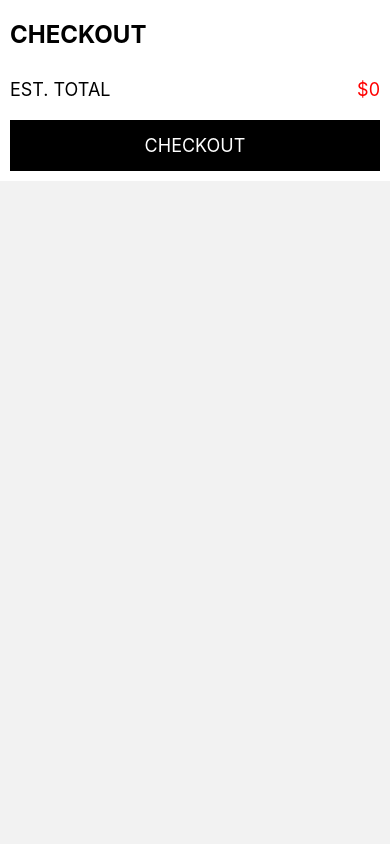
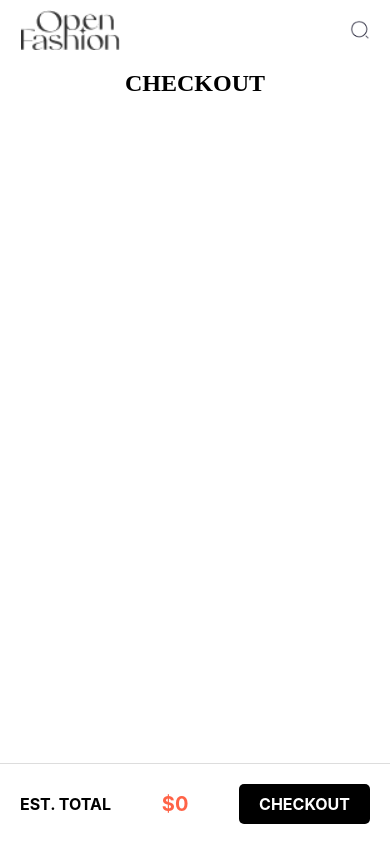
Before and after one commit to bakorx/rn-assignment6-11279787, a React Native app in the folder clothingApp/: screen /Checkout in a window 390 px wide. Built offline with nearby package versions, Linux system fonts and the light colour scheme.

Commit message:
updated checkout page

```diff
--- a/clothingApp/components/ProductList.js
+++ b/clothingApp/components/ProductList.js
@@ -1,5 +1,5 @@
 import React from 'react';
-import { View, Text, Image, TouchableOpacity, StyleSheet, FlatList, SafeAreaView } from 'react-native'; // Import SafeAreaView
+import { View, Text, Image, TouchableOpacity, StyleSheet, FlatList, SafeAreaView } from 'react-native';
 import { useDispatch } from 'react-redux';
 import { addItemToCart } from '../redux/actions';
 
--- a/clothingApp/components/checkout.js
+++ b/clothingApp/components/checkout.js
@@ -1,104 +1,155 @@
-// Checkout.js
 import React from 'react';
-import { View, Text, FlatList, Image, TouchableOpacity, StyleSheet } from 'react-native';
-import { useSelector, useDispatch } from 'react-redux';
-import { removeItemFromCart } from '.././redux/actions.js';
+import { View, Text, Image, TouchableOpacity, StyleSheet, FlatList } from 'react-native';
+import { useDispatch, useSelector } from 'react-redux';
+import { removeItemFromCart } from '../redux/actions';
 
 const Checkout = () => {
-  const cart = useSelector((state) => state.cart);
+  const cartItems = useSelector((state) => state.cart);
   const dispatch = useDispatch();
 
-  const totalPrice = cart.reduce((total, item) => total + item.price, 0);
-
   const renderItem = ({ item }) => (
-    <View style={styles.item}>
+    <View style={styles.product}>
       <Image source={item.image} style={styles.image} />
-      <View style={styles.itemDetails}>
-        <Text style={styles.itemName}>{item.name.toUpperCase()}</Text>
-        <Text style={styles.itemDescription}>{item.description}</Text>
-        <Text style={styles.itemPrice}>${item.price}</Text>
+      <View style={styles.productDetails}>
+        <Text style={styles.name}>{item.name}</Text>
+        <Text style={styles.description}>{item.description}</Text>
+        <Text style={styles.price}>${item.price}</Text>
       </View>
-      <TouchableOpacity onPress={() => dispatch(removeItemFromCart(item.id))}>
-        <Text style={styles.removeButton}>❌</Text>
+      <TouchableOpacity style={styles.removeButton} onPress={() => dispatch(removeItemFromCart(item.id))}>
+        <Text style={styles.removeButtonText}>✕</Text>
       </TouchableOpacity>
     </View>
   );
 
+  const getTotalPrice = () => {
+    return cartItems.reduce((total, item) => total + item.price, 0);
+  };
+
   return (
     <View style={styles.container}>
-      <Text style={styles.header}>CHECKOUT</Text>
+      <View style={styles.header}>
+        <Image source={require('../assets/Logo.png')} style={styles.logo} />
+        <TouchableOpacity style={styles.searchButton}>
+          <Image source={require('../assets/Search.png')} style={styles.icon} />
+        </TouchableOpacity>
+      </View>
+      <Text style={styles.title}>CHECKOUT</Text>
       <FlatList
-        data={cart}
+        data={cartItems}
         renderItem={renderItem}
         keyExtractor={(item) => item.id.toString()}
+        contentContainerStyle={styles.productList}
       />
-      <View style={styles.totalContainer}>
-        <Text style={styles.totalText}>EST. TOTAL</Text>
-        <Text style={styles.totalPrice}>${totalPrice}</Text>
+      <View style={styles.footer}>
+        <Text style={styles.totalLabel}>EST. TOTAL</Text>
+        <Text style={styles.totalPrice}>${getTotalPrice()}</Text>
+        <TouchableOpacity style={styles.checkoutButton}>
+          <Text style={styles.checkoutButtonText}>CHECKOUT</Text>
+        </TouchableOpacity>
       </View>
-      <TouchableOpacity style={styles.checkoutButton}>
-        <Text style={styles.checkoutButtonText}>CHECKOUT</Text>
-      </TouchableOpacity>
     </View>
   );
 };
 
 const styles = StyleSheet.create({
   container: {
-    padding: 10,
+    flex: 1,
     backgroundColor: '#fff',
   },
   header: {
+    flexDirection: 'row',
+    justifyContent: 'space-between',
+    alignItems: 'center',
+    padding: 10,
+  },
+  logo: {
+    width: 120,
+    height: 40,
+    resizeMode: 'contain',
+  },
+  searchButton: {
+    padding: 10,
+  },
+  icon: {
+    width: 20,
+    height: 20,
+    resizeMode: 'contain',
+  },
+  title: {
     fontSize: 24,
     fontWeight: 'bold',
+    fontFamily: 'YourCustomFont', // Use your custom font here
+    textAlign: 'center',
     marginVertical: 10,
   },
-  item: {
+  productList: {
+    paddingHorizontal: 10,
+  },
+  product: {
     flexDirection: 'row',
     alignItems: 'center',
     marginVertical: 10,
+    padding: 10,
+    borderBottomWidth: 1,
+    borderBottomColor: '#ddd',
   },
   image: {
     width: 80,
-    height: 100,
+    height: 80,
+    borderRadius: 10,
+    marginRight: 10,
   },
-  itemDetails: {
+  productDetails: {
     flex: 1,
-    marginHorizontal: 10,
   },
-  itemName: {
+  name: {
+    fontSize: 16,
     fontWeight: 'bold',
   },
-  itemDescription: {
-    color: '#888',
+  description: {
+    fontSize: 14,
+    color: '#777',
+    marginVertical: 5,
   },
-  itemPrice: {
-    color: 'red',
+  price: {
+    fontSize: 16,
+    fontWeight: 'bold',
+    color: '#ff6347',
   },
   removeButton: {
+    padding: 10,
+  },
+  removeButtonText: {
+    color: '#ff6347',
     fontSize: 20,
-    color: 'red',
   },
-  totalContainer: {
+  footer: {
     flexDirection: 'row',
     justifyContent: 'space-between',
-    marginVertical: 20,
+    alignItems: 'center',
+    padding: 20,
+    borderTopWidth: 1,
+    borderTopColor: '#ddd',
   },
-  totalText: {
-    fontSize: 18,
+  totalLabel: {
+    fontSize: 16,
+    fontWeight: 'bold',
   },
   totalPrice: {
-    fontSize: 18,
-    color: 'red',
+    fontSize: 20,
+    fontWeight: 'bold',
+    color: '#ff6347',
   },
   checkoutButton: {
-    backgroundColor: 'black',
-    padding: 15,
-    alignItems: 'center',
+    backgroundColor: '#000',
+    paddingVertical: 10,
+    paddingHorizontal: 20,
+    borderRadius: 5,
   },
   checkoutButtonText: {
-    color: 'white',
-    fontSize: 18,
+    color: '#fff',
+    fontSize: 16,
+    fontWeight: 'bold',
   },
 });
 
```
